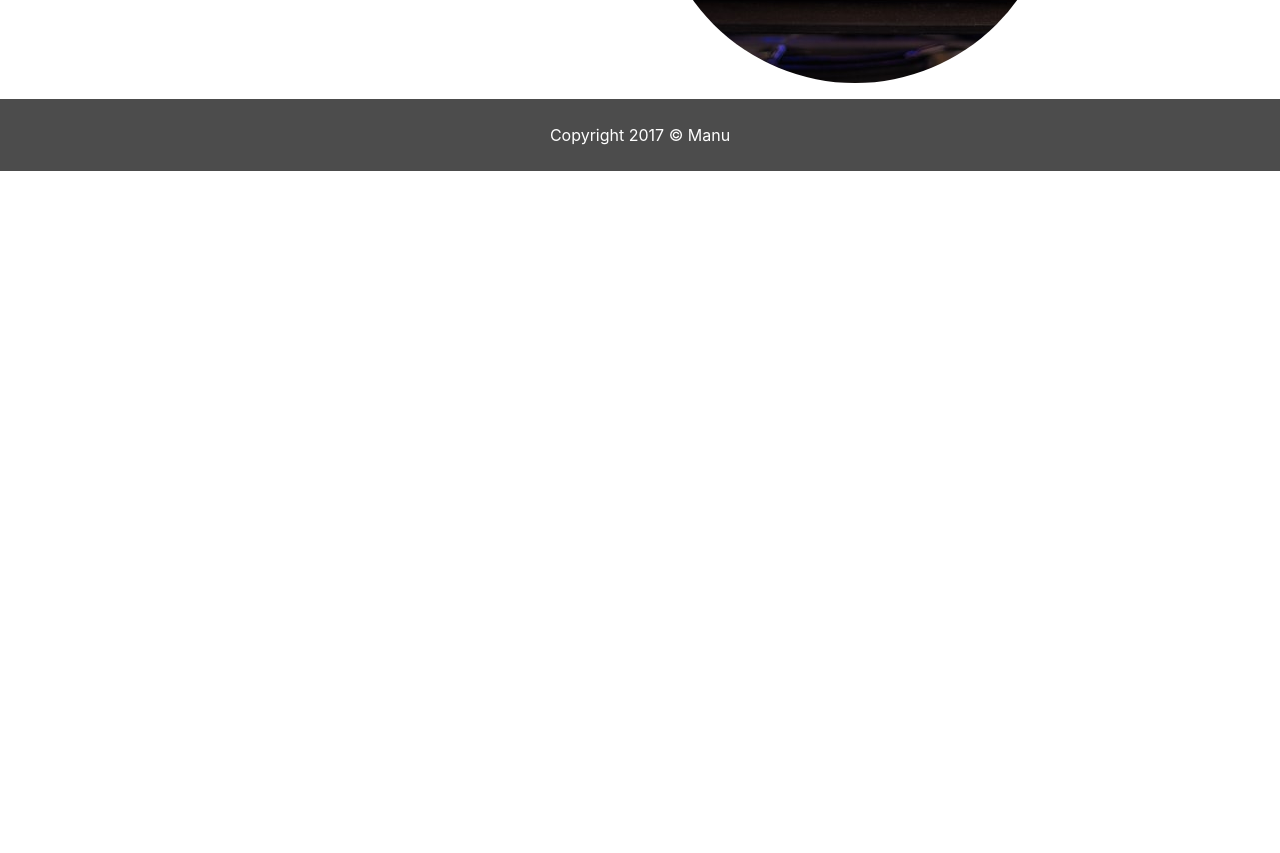
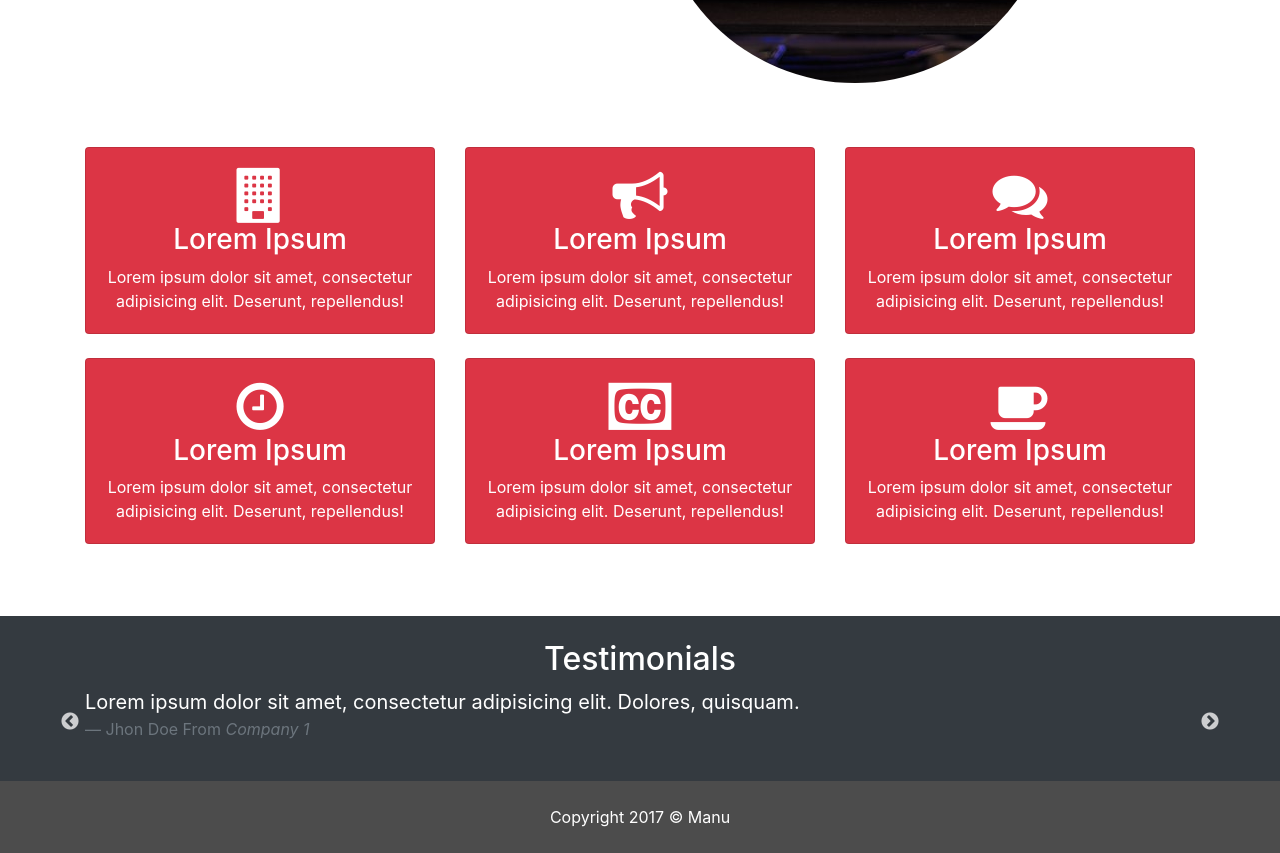
Before and after one commit to barrakiss/glozzom, a website: page templates/about.html in a window 1280 px wide. Shown: the part 539-1392 px from the top of the page. Before the commit the page ends 800 px from the top, so only its background shows below. Drawn offline with nearby package versions, Linux system fonts and the light colour scheme; some packages are replaced by stand-ins of ours; files that its build step writes are made by us from their sources; a script that the page names is missing; files whose address does not match are found by name.

Commit message:
about us done

```diff
--- a/assets/js/main.js
+++ b/assets/js/main.js
@@ -14,3 +14,9 @@ $(document).on('click', '[data-toggle="lightbox"]', function (event) {
     event.preventDefault();
     $(this).ekkoLightbox();
 });
+
+$('.slider').slick({
+    infinite: true,
+    slideToShow: 1,
+    slideToScroll: 1
+});
--- a/templates/about.html
+++ b/templates/about.html
@@ -10,6 +10,8 @@
     <link rel="stylesheet" href="css/bootstrap.css">
     <link rel="stylesheet" href="https://cdnjs.cloudflare.com/ajax/libs/ekko-lightbox/5.3.0/ekko-lightbox.css"/>
     <link rel="stylesheet" href="css/style.css">
+    <link rel="stylesheet" href="css/slick-theme.css">
+    <link rel="stylesheet" href="css/slick.css">
 </head>
 <body>
 
@@ -59,11 +61,113 @@
         <div class="row">
             <div class="col-md-6">
                 <h1>What We Do</h1>
-                <p>Lorem ipsum dolor sit amet, consectetur adipisicing elit. A aliquid, aperiam, autem dicta dolores ipsum libero magni maxime nisi pariatur quas qui reprehenderit rerum saepe sint temporibus tenetur velit voluptatem.</p>
-                <p>Lorem ipsum dolor sit amet, consectetur adipisicing elit. A aliquid, aperiam, autem dicta dolores ipsum libero magni maxime nisi pariatur quas qui reprehenderit rerum saepe sint temporibus tenetur velit voluptatem.</p>
+                <p>Lorem ipsum dolor sit amet, consectetur adipisicing elit. A aliquid, aperiam, autem dicta dolores
+                    ipsum libero magni maxime nisi pariatur quas qui reprehenderit rerum saepe sint temporibus tenetur
+                    velit voluptatem.</p>
+                <p>Lorem ipsum dolor sit amet, consectetur adipisicing elit. A aliquid, aperiam, autem dicta dolores
+                    ipsum libero magni maxime nisi pariatur quas qui reprehenderit rerum saepe sint temporibus tenetur
+                    velit voluptatem.</p>
             </div>
             <div class="col-md-6">
                 <img src="img/image4.jpg" alt="" class="about-img img-fluid rounded-circle d-none d-md-block">
+            </div>
+        </div>
+    </div>
+</section>
+
+<!--ICON BOXES-->
+
+<section id="icon-boxes" class="p-5">
+    <div class="container">
+        <div class="row mb-4">
+            <div class="col-md-4">
+                <div class="card bg-danger text-center text-white">
+                    <div class="card-body">
+                        <i class="fa fa-building"></i>
+                        <h3>Lorem Ipsum</h3>
+                        Lorem ipsum dolor sit amet, consectetur adipisicing elit. Deserunt, repellendus!
+                    </div>
+                </div>
+            </div>
+            <div class="col-md-4">
+                <div class="card bg-danger text-center text-white">
+                    <div class="card-body">
+                        <i class="fa fa-bullhorn"></i>
+                        <h3>Lorem Ipsum</h3>
+                        Lorem ipsum dolor sit amet, consectetur adipisicing elit. Deserunt, repellendus!
+                    </div>
+                </div>
+            </div>
+            <div class="col-md-4">
+                <div class="card bg-danger text-center text-white">
+                    <div class="card-body">
+                        <i class="fa fa-comments"></i>
+                        <h3>Lorem Ipsum</h3>
+                        Lorem ipsum dolor sit amet, consectetur adipisicing elit. Deserunt, repellendus!
+                    </div>
+                </div>
+            </div>
+        </div>
+
+        <div class="row mb-4">
+            <div class="col-md-4">
+                <div class="card bg-danger text-center text-white">
+                    <div class="card-body">
+                        <i class="fa fa-clock-o"></i>
+                        <h3>Lorem Ipsum</h3>
+                        Lorem ipsum dolor sit amet, consectetur adipisicing elit. Deserunt, repellendus!
+                    </div>
+                </div>
+            </div>
+            <div class="col-md-4">
+                <div class="card bg-danger text-center text-white">
+                    <div class="card-body">
+                        <i class="fa fa-cc"></i>
+                        <h3>Lorem Ipsum</h3>
+                        Lorem ipsum dolor sit amet, consectetur adipisicing elit. Deserunt, repellendus!
+                    </div>
+                </div>
+            </div>
+            <div class="col-md-4">
+                <div class="card bg-danger text-center text-white">
+                    <div class="card-body">
+                        <i class="fa fa-coffee"></i>
+                        <h3>Lorem Ipsum</h3>
+                        Lorem ipsum dolor sit amet, consectetur adipisicing elit. Deserunt, repellendus!
+                    </div>
+                </div>
+            </div>
+        </div>
+    </div>
+</section>
+
+<!--TESTIMONIALS-->
+
+<section id="testimonial-section" class="p-4 bg-dark text-white">
+    <div class="container">
+        <h2 class="text-center">Testimonials</h2>
+        <div class="row">
+            <div class="col">
+                <div class="slider">
+                    <div>
+                        <blockquote class="blockquote">
+                            <p class="mb-0">Lorem ipsum dolor sit amet, consectetur adipisicing elit. Dolores, quisquam.</p>
+                            <footer class="blockquote-footer">Jhon Doe From <cite title="Company 1">Company 1</cite></footer>
+                        </blockquote>
+                    </div>
+                    <div>
+                        <blockquote class="blockquote">
+                            <p class="mb-0">Lorem ipsum dolor sit amet, consectetur adipisicing elit. Dolores, quisquam.</p>
+                            <footer class="blockquote-footer">Steve Smith From <cite title="Company 2">Company 2</cite></footer>
+                        </blockquote>
+                    </div>
+                    <div>
+                        <blockquote class="blockquote">
+                            <p class="mb-0">Lorem ipsum dolor sit amet, consectetur adipisicing elit. Dolores, quisquam.</p>
+                            <footer class="blockquote-footer">Megan Williams From <cite title="Company 3">Company 3</cite></footer>
+                        </blockquote>
+                    </div>
+                </div>
             </div>
         </div>
     </div>
@@ -99,6 +203,7 @@
 <script src="js/popper.min.js"></script>
 <script src="js/bootstrap.min.js"></script>
 <script src="https://cdnjs.cloudflare.com/ajax/libs/ekko-lightbox/5.3.0/ekko-lightbox.js"></script>
+<script src="js/slick.js"></script>
 <script src="js/main.js"></script>
 </body>
 </html>
```
